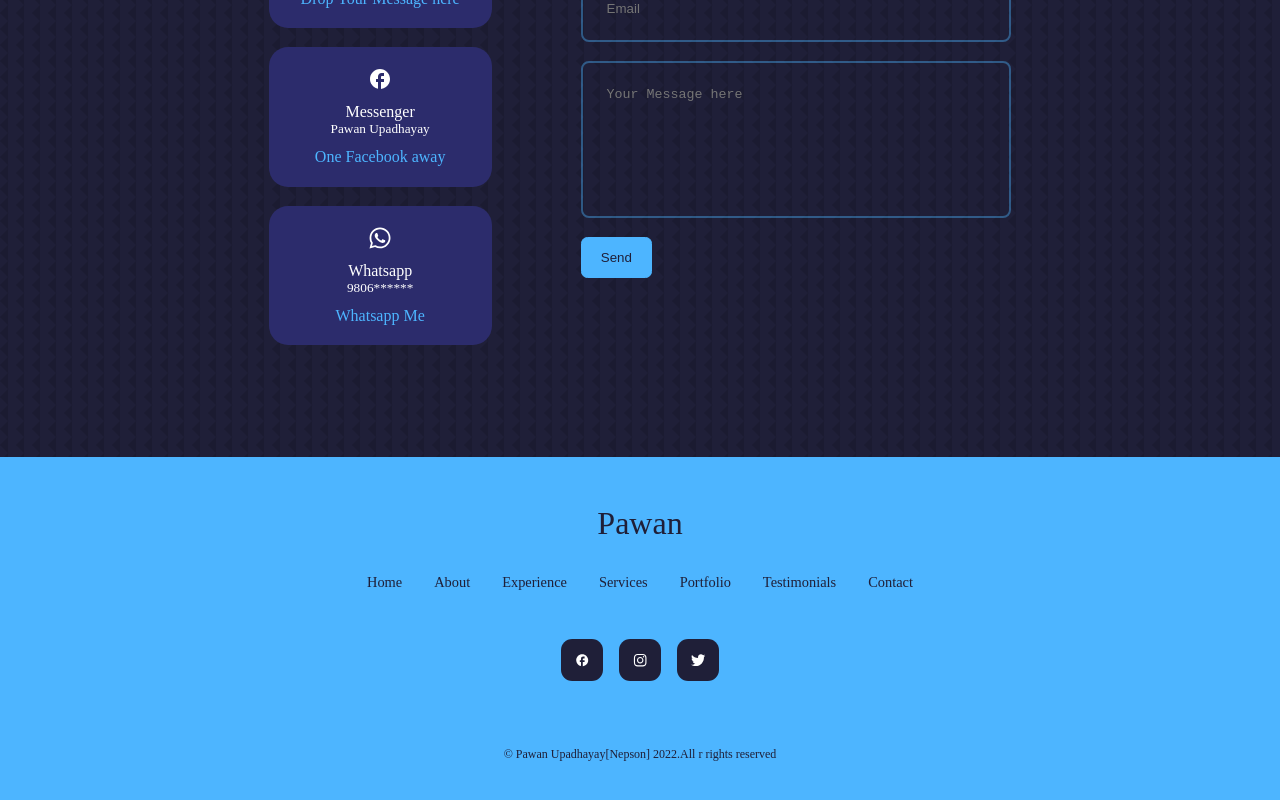
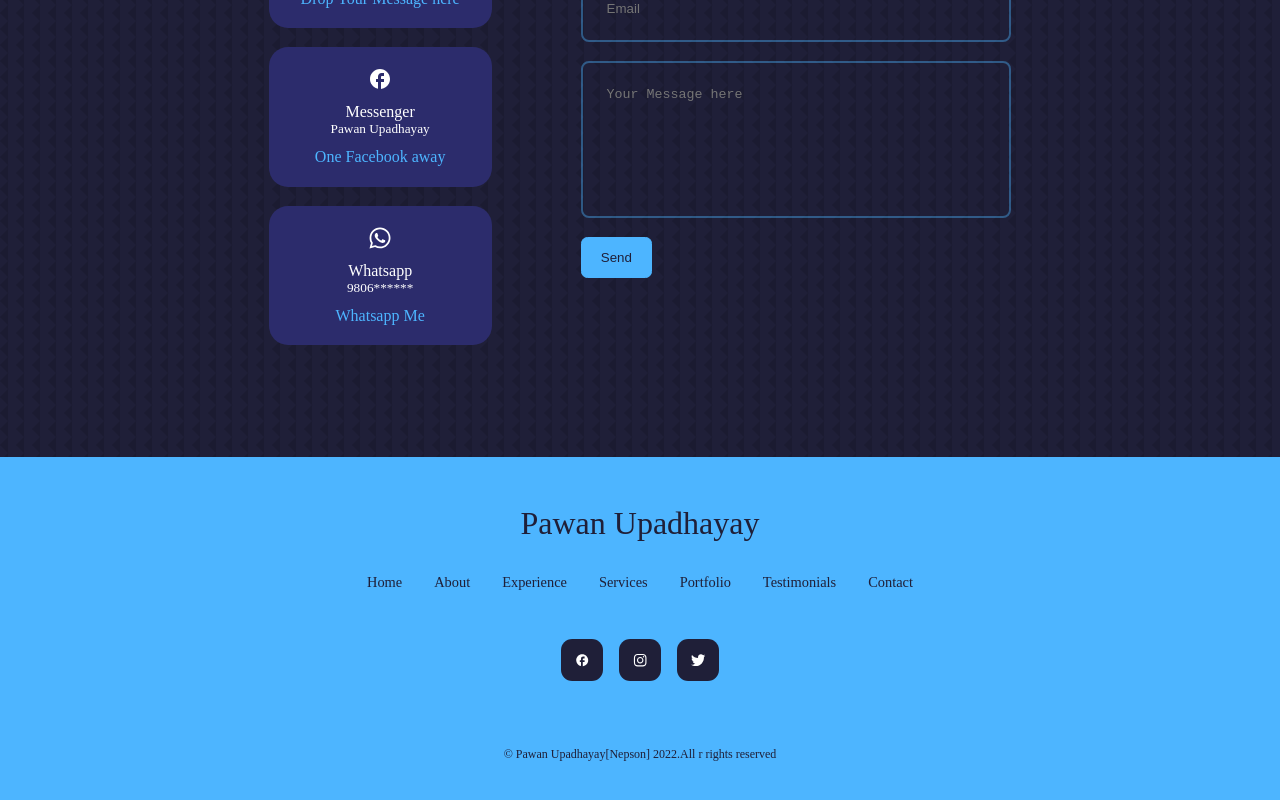
Before and after one commit to PawanNepson/Portfolioapp, a React (Create React App) app: page / in a window 1280 px wide. Shown: the part 4235-5035 px from the top of the page. Built offline with nearby package versions, Linux system fonts and the light colour scheme; a web font is replaced by a local one.

Commit message:
The footer revisited

```diff
--- a/src/components/footer/Footer.jsx
+++ b/src/components/footer/Footer.jsx
@@ -6,7 +6,7 @@ export const Footer = () => {
   return (
     <footer>
       <a href="#" className="footer__logo">
-        Pawan
+        Pawan Upadhayay
       </a>
       <ul className="permalinks">
         <li>
```
